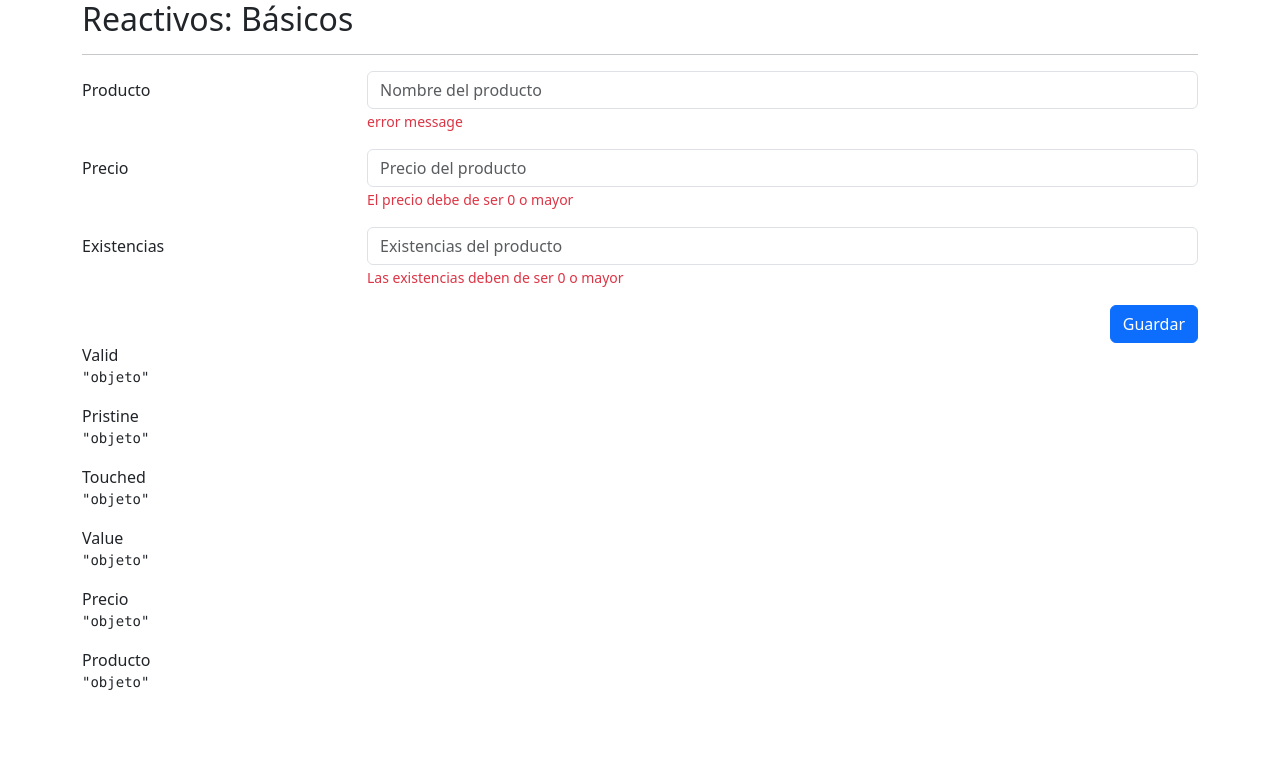
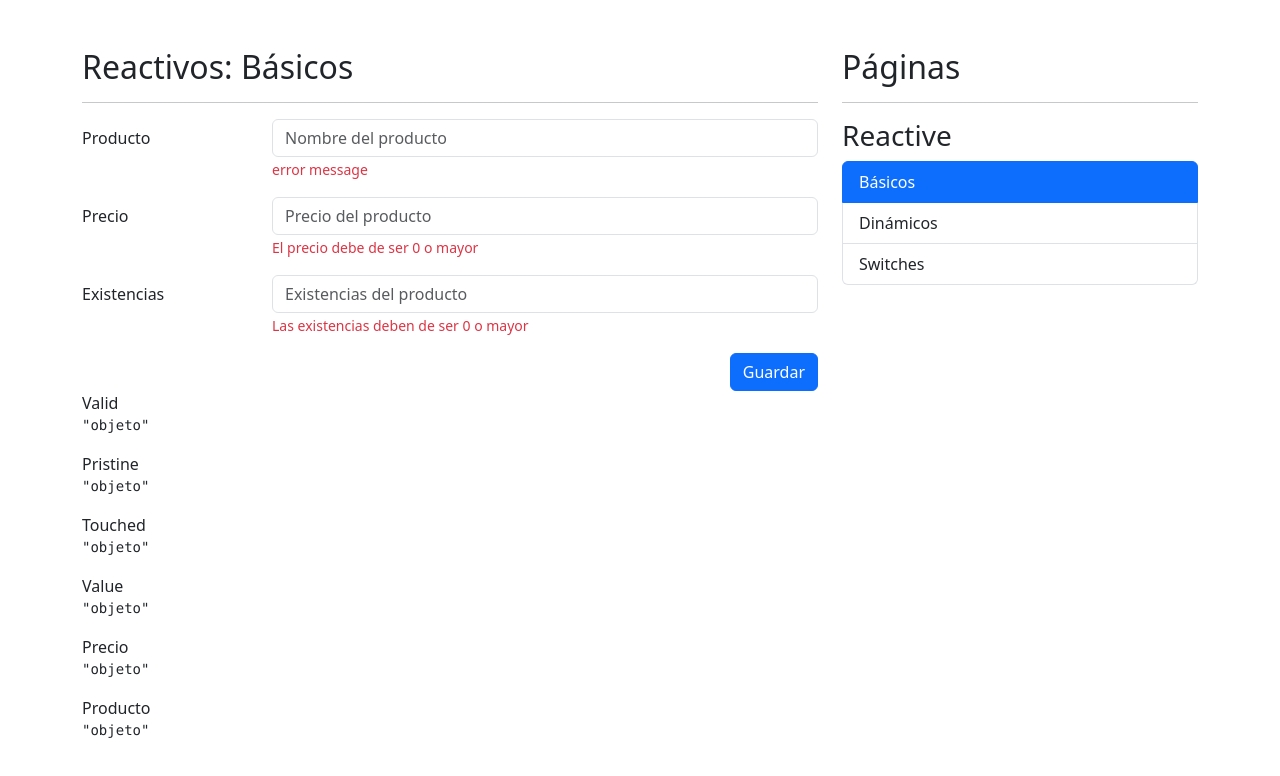
Before and after one commit to carlos-adroit/07-formsApp, an Angular app: page /reactive/basic in a window 1280 px wide. Shown: the top 776 px of the page. Built offline with nearby package versions, Linux system fonts and the light colour scheme.

Commit message:
Adding side menu

```diff
--- a/src/app/app.component.html
+++ b/src/app/app.component.html
@@ -1 +1,10 @@
-<router-outlet></router-outlet>
+<div class="row mt-5">
+  <div class="col">
+    <router-outlet></router-outlet>
+  </div>
+
+  <div class="col-12 col-sm-4">
+    <shared-side-menu></shared-side-menu>
+  </div>
+
+</div>
--- a/src/app/app.module.ts
+++ b/src/app/app.module.ts
@@ -3,14 +3,16 @@ import { BrowserModule } from '@angular/platform-browser';
 
 import { AppRoutingModule } from './app-routing.module';
 import { AppComponent } from './app.component';
+import { SharedModule } from './shared/shared.module';
 
 @NgModule({
   declarations: [
-    AppComponent
+    AppComponent,
   ],
   imports: [
     BrowserModule,
-    AppRoutingModule
+    AppRoutingModule,
+    SharedModule
   ],
   providers: [],
   bootstrap: [AppComponent]
--- /dev/null
+++ b/src/app/shared/components/side-menu/side-menu.component.html
@@ -0,0 +1,11 @@
+<h2>Páginas</h2>
+
+<hr>
+
+<h3 class="mt-3">Reactive</h3>
+
+<ul class="list-group">
+  <li class="list-group-item" *ngFor="let item of reactiveMenu" [routerLink]="[item.route]" routerLinkActive="active">
+    {{ item.title }}
+  </li>
+</ul>
--- /dev/null
+++ b/src/app/shared/components/side-menu/side-menu.component.ts
@@ -0,0 +1,26 @@
+import { Component } from '@angular/core';
+
+interface MenuItem {
+  title: string;
+  route: string;
+}
+
+@Component({
+  selector: 'shared-side-menu',
+  standalone: false,
+  templateUrl: './side-menu.component.html',
+  styleUrl: './side-menu.component.css'
+})
+export class SideMenuComponent {
+
+  public reactiveMenu: MenuItem[] = [
+    { title: 'Básicos', route: './reactive/basic' },
+    { title: 'Dinámicos', route: './reactive/dynamic'},
+    { title: 'Switches', route: './reactive/switches'},
+  ]
+
+  public authMenu: MenuItem[] = [
+    { title: 'Registro', route: './auth' }
+  ]
+
+}
```
Also changed, not shown: src/app/shared/shared.module.ts (+10 -2 lines), src/app/shared/components/side-menu/side-menu.component.css (added), 1 other file (tests, documents, lock files or other folders).
